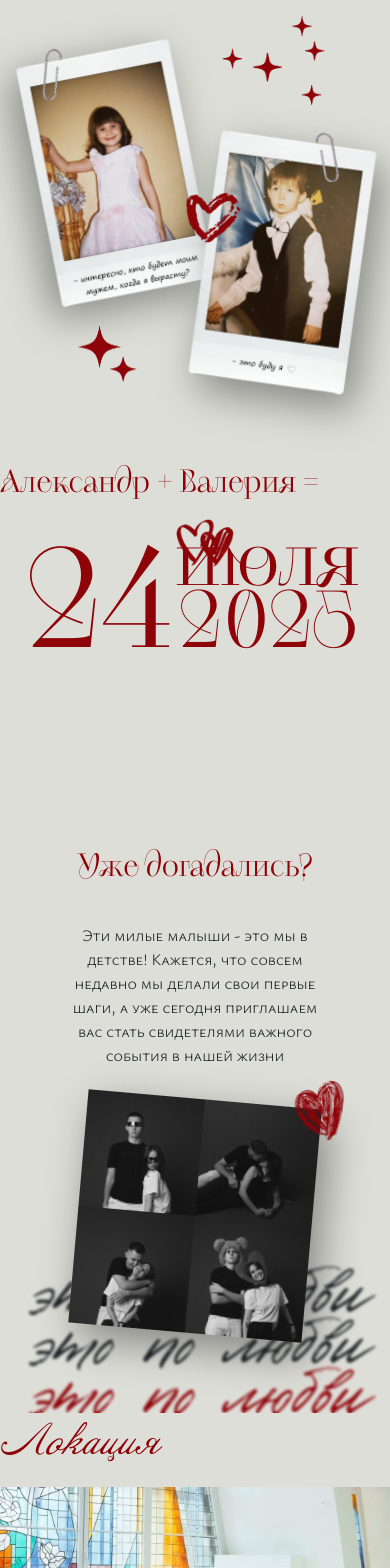
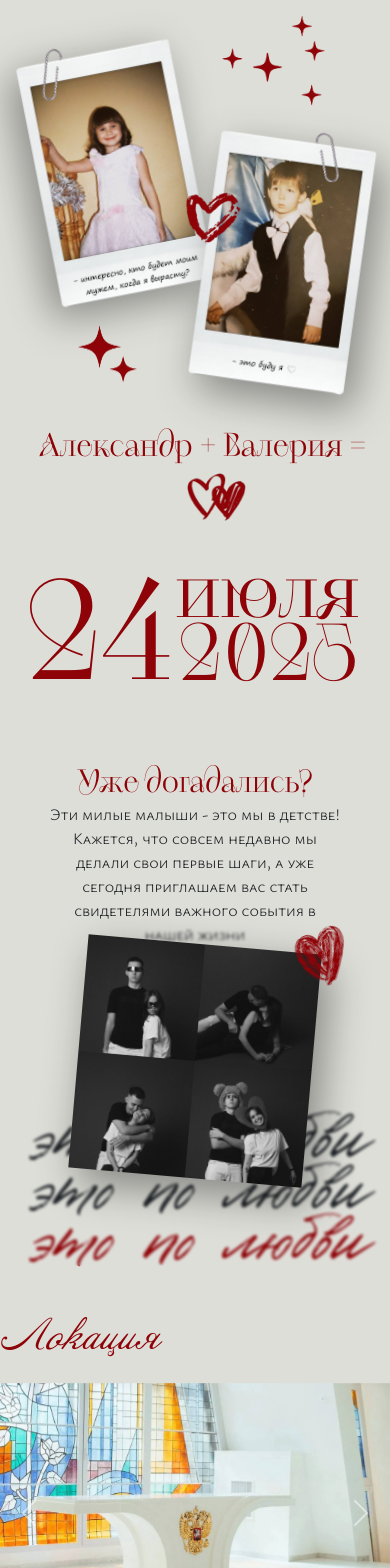
Before and after one commit to KudryavtsevaSofi/Alexander-Valerya, a React (Create React App) app: page / in a window 390 px wide. Shown: the top 1568 px of the page. Built offline with nearby package versions, Linux system fonts and the light colour scheme.

Commit message:
переставила все, но надо пофиксить наслоение компонентов

```diff
--- a/src/assets/styles/greeting.css
+++ b/src/assets/styles/greeting.css
@@ -1,7 +1,10 @@
+/* GREETING /////////////////////////////////////////////////////////////////////////////////////////////////////////// */
+
 .greeting-wrap {
     position: static;
     width: 100%;
-    min-height: 100vh; /* Фиксируем высоту секции */
+    min-height: 90vh; /* Фиксируем высоту секции */
+    overflow: hidden;
 }
 
 .baby-photo-block {
@@ -59,36 +62,40 @@
     left: 20%;
 }
 
+.date-block {
+    position: relative;
+    padding: 5%;
+    top: 20vw;
+}
+
 .names-block {
-    position: relative;
-    /* display: flex; */
+    position: absolute;
     width: 100%;
-    justify-content: center;
+    top: 750%;
+    left: 0;
 }
 
 .names {
+    padding: 10%;
+    font-family: "KudryWeirdHeadline";
+    font-size: clamp(2rem, 8vw, 6rem);
     position: absolute;
-    font-family: "KudryWeirdHeadline";
-    font-size: 8vw; /* Добавил clamp для контроля размеров */
-    /* font-family: "DisruptorsScript";
-    font-size: 12vw; */
-    top: 53vh;
+    top: 0;
+    left: 0;
     color: #8e0308;
+    white-space: nowrap;
 }
 
 .names-heart {
     position: absolute;
-    top: 60vh;
-    width: 15vw;
-    max-width: 100px; /* Ограничение максимального размера */
-    left: 45%;
+    width: clamp(30px, 15vw, 100px);
+    top: 23vw;
+    left: 48%;
 }
 
-.date-block {
-    position: relative;
-    padding: 5%;
-    margin-top: 10vh;
-}
+/* .dates {
+    padding-top: 2%;
+} */
 
 .date1, .date2, .date3 {
     font-family: "KudryWeirdHeadline";
@@ -98,18 +105,18 @@
 
 .date1 {
     font-size: clamp(5rem, 35vw, 20rem);
-    top: 1040%;
+    top: 1140%;
     left: 7%;
 }
 
 .date2 {
     font-size: clamp(3rem, 20vw, 12rem);
-    top: 1040%;
+    top: 1140%;
     left: 45%;
 }
 
 .date3 {
     font-size: clamp(3rem, 20vw, 12rem);
-    top: 1200%;
+    top: 1300%;
     left: 46%;
 }
--- a/src/assets/styles/guess.css
+++ b/src/assets/styles/guess.css
@@ -1,10 +1,9 @@
+/* GUESS /////////////////////////////////////////////////////////////////////////////////////////////////// */
 .guess-wrap {
     overflow: hidden;
-    position: relative;
+    position: static;
     width: 100%;
-    display: flex;
-    flex-direction: column;
-    align-items: center;
+    min-height: 60vh;
 }
 
 .text-block, .photo-block {
@@ -13,27 +12,38 @@
     flex-direction: column;
     align-items: center;
     text-align: center;
+
+}
+
+.text-block {
+    height: 20vh;
 }
 
 .photo-block{
     width: 100vw;
+    height: 45vh;
+
 }
 
 .title {
+    position: absolute;
     font-family: "KudryWeirdHeadline";
     font-size: clamp(24px, 8vw, 80px); /* Минимальный, предпочтительный, максимальный размер */
     /* font-family: "DisruptorsScript";
     font-size: 15vw; */
     color: #8e0308;
-    margin-bottom: 1rem;
+    /* top: 0; */
+    /* margin-bottom: 1rem; */
 }
 
 .main-text {
+    position: absolute;
     font-family: "YsabeauSCLight";
     width: 75%;
     max-width: 800px;
-    margin: 1rem 0;
-    padding: 0 1rem;
+    top: 95%;
+    /* margin: 1rem 0; */
+    /* padding: 0 1rem; */
 }
 
 .decorate-imgs {
@@ -53,11 +63,11 @@
 }
 
 .collage-block {
-    position: relative;
+    position: absolute;
     width: 100%;
     max-width: 800px;
     padding-top: 1rem;
-    padding-bottom: 5rem;
+    padding-bottom: 5.5rem;
     z-index: 10;
     backdrop-filter: blur(1.5px);
 }
--- a/src/assets/styles/main.css
+++ b/src/assets/styles/main.css
@@ -29,3 +29,7 @@
 .mobile-display {
     background-color: #deded8;
 }
+
+/* .Guess {
+    position: absolute;
+} */
--- a/src/components/greeting.js
+++ b/src/components/greeting.js
@@ -8,6 +8,7 @@ import NamesHeart from '../assets/images/heart2.png';
 
 const Greeting = () => {
     return (
+        <div>
             <div className="greeting-wrap">
                 <div className="baby-photo-block">
                     <div className='babies-container'> {/* Новый контейнер для фото детей */}
@@ -19,13 +20,20 @@ const Greeting = () => {
                             <img className='two-stars' src={TwoStars}></img>
                         </div>
                         <div className='names-block'>
+                            {/* <p className='names'>Александр + Валерия =</p>
+                            <img className='names-heart' src={NamesHeart}></img> */}
+                        </div>
+                        <div className='date-block'>
+                            <div className='names-block'>
                                 <p className='names'>Александр + Валерия =</p>
                                 <img className='names-heart' src={NamesHeart}></img>
                             </div>
-                    <div className='date-block'>
+                            <div className='dates'>
                                 <p className='date1'>24</p>
                                 <p className='date2'>июля</p>
                                 <p className='date3'>2025</p>
+                            </div>
+                        </div>
                     </div>
                 </div>
             </div>
```
Lines whose indentation alone changed are shown as unchanged.
